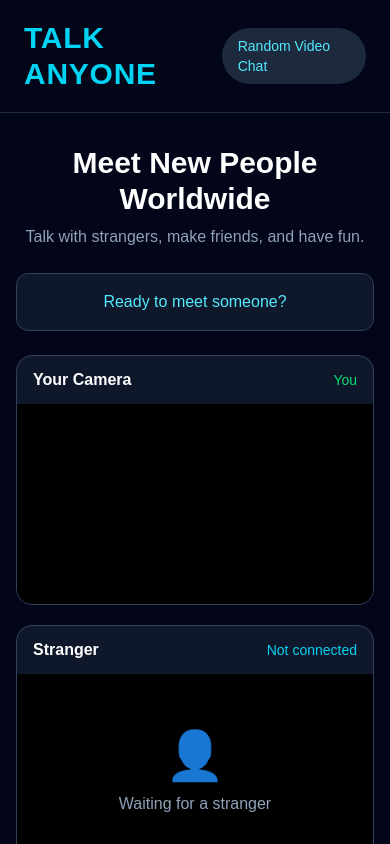
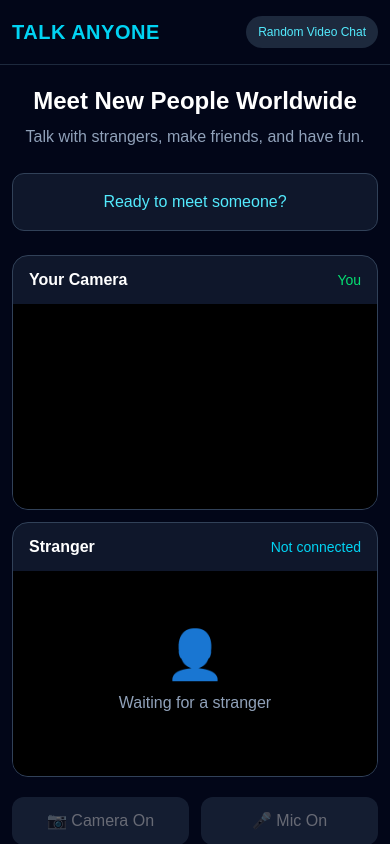
Before and after one commit to mahesh0909mm09-boop/talk-anyone, a Next.js app: page / in a window 390 px wide. Shown: the top 844 px of the page. Built offline with nearby package versions, Linux system fonts and the light colour scheme.

Commit message:
Improve mobile responsive design

```diff
--- a/src/app/page.tsx
+++ b/src/app/page.tsx
@@ -466,20 +466,20 @@ export default function Home() {
 
   return (
     <main className="min-h-screen bg-slate-950 text-white">
-      <header className="border-b border-slate-800 px-6 py-5">
-        <div className="mx-auto flex max-w-6xl items-center justify-between">
-          <h1 className="text-3xl font-extrabold tracking-wide text-cyan-400">
+      <header className="border-b border-slate-800 px-3 py-4 sm:px-6 sm:py-5">
+        <div className="mx-auto flex max-w-6xl flex-wrap items-center justify-between gap-2">
+          <h1 className="text-xl font-extrabold tracking-wide text-cyan-400 sm:text-3xl">
             TALK ANYONE
           </h1>
-          <span className="rounded-full bg-slate-800 px-4 py-2 text-sm text-cyan-300">
+          <span className="rounded-full bg-slate-800 px-3 py-2 text-xs text-cyan-300 sm:px-4 sm:text-sm">
             Random Video Chat
           </span>
         </div>
       </header>
 
-      <section className="mx-auto max-w-6xl px-4 py-8">
+      <section className="mx-auto max-w-6xl px-3 py-5 sm:px-4 sm:py-8">
         <div className="mb-6 text-center">
-          <h2 className="text-3xl font-bold">
+          <h2 className="text-2xl font-bold sm:text-3xl">
             Meet New People Worldwide
           </h2>
           <p className="mt-2 text-slate-400">
@@ -496,7 +496,7 @@ export default function Home() {
           )}
         </div>
 
-        <div className="grid gap-5 md:grid-cols-2">
+        <div className="grid gap-3 sm:gap-5 md:grid-cols-2">
           <div className="overflow-hidden rounded-2xl border border-slate-700 bg-slate-900">
             <div className="flex items-center justify-between px-4 py-3">
               <h3 className="font-semibold">Your Camera</h3>
@@ -547,7 +547,7 @@ export default function Home() {
           </div>
         </div>
 
-        <div className="my-6 flex flex-wrap justify-center gap-3">
+        <div className="my-5 grid grid-cols-2 gap-3 sm:flex sm:flex-wrap sm:justify-center">
           <button
             onClick={toggleCamera}
             disabled={!localStreamRef.current}
@@ -655,10 +655,10 @@ export default function Home() {
           </label>
         </div>
 
-        <div className="rounded-2xl border border-slate-700 bg-slate-900 p-5">
+        <div className="rounded-2xl border border-slate-700 bg-slate-900 p-3 sm:p-5">
           <h3 className="mb-4 text-xl font-bold">💬 Live Chat</h3>
 
-          <div className="mb-4 h-56 space-y-3 overflow-y-auto rounded-xl bg-slate-950 p-4">
+          <div className="mb-4 h-64 space-y-3 overflow-y-auto rounded-xl bg-slate-950 p-3 sm:h-72 sm:p-4">
             {messages.length === 0 && (
               <p className="text-center text-sm text-slate-500">
                 Your messages will appear here.
```
